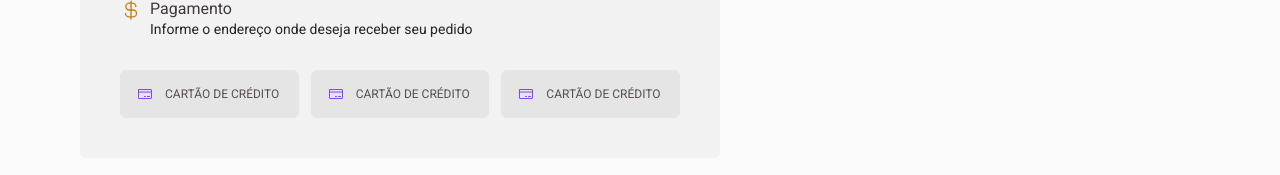
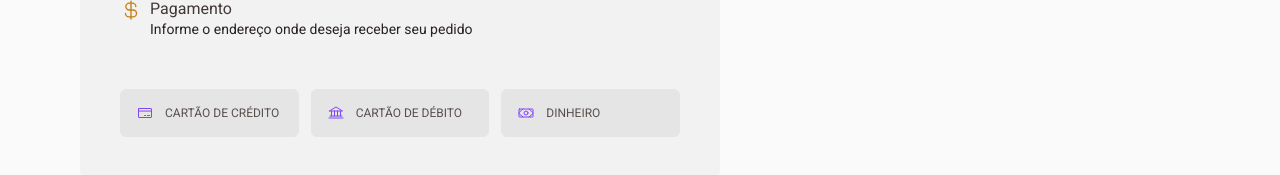
Before and after one commit to BrunaDuarte-3321/Ignite_ReactJS_2022, a React (Vite) app in the folder coffee-delivery/: page /completeorder in a window 1280 px wide. Shown: the part 599-774 px from the top of the page. Built offline with nearby package versions, Linux system fonts and the light colour scheme.

Commit message:
Finalizando validação formulário confirmação de pedido.

```diff
--- a/coffee-delivery/src/pages/CompleteOrder/components/CompleteOrderForm/AdressForm.tsx
+++ b/coffee-delivery/src/pages/CompleteOrder/components/CompleteOrderForm/AdressForm.tsx
@@ -18,7 +18,6 @@ export function AdressForm() {
     <AdressFormContainer>
       <Input
         placeholder="CEP"
-        type="number"
         className="cep"
         {...register('cep')}
         error={errors.cep?.message}
@@ -31,9 +30,8 @@ export function AdressForm() {
       />
       <Input
         placeholder="Número"
-        type="number"
-        {...register('street')}
-        error={errors.street?.message}
+        {...register('number')}
+        error={errors.number?.message}
       />
       <Input
         placeholder="Complemento"
--- a/coffee-delivery/src/pages/CompleteOrder/components/CompleteOrderForm/PaymentMethodOptions.tsx
+++ b/coffee-delivery/src/pages/CompleteOrder/components/CompleteOrderForm/PaymentMethodOptions.tsx
@@ -1,12 +1,44 @@
+import { Bank, CreditCard, Money } from 'phosphor-react'
+import { useFormContext } from 'react-hook-form'
+import { RegularText } from '../../../../components/Typography'
+
 import { PaymentMethodInput } from '../PaymentMethodInput'
 import { PaymentMethodOptionsContainer } from './styles'
 
+export const paymentMethod = {
+  credit: {
+    label: 'Cartão de Crédito',
+    icon: <CreditCard size={16} />,
+  },
+  debit: {
+    label: 'Cartão de Débito',
+    icon: <Bank size={16} />,
+  },
+  money: {
+    label: 'Dinheiro',
+    icon: <Money size={16} />,
+  },
+}
 export function PaymentMethodOptions() {
+  const {
+    register,
+    formState: { errors },
+  } = useFormContext()
+
+  const paymentMethodError = errors?.paymentMethod?.message as unknown as string
   return (
     <PaymentMethodOptionsContainer>
-      <PaymentMethodInput />
-      <PaymentMethodInput />
-      <PaymentMethodInput />
+      {Object.entries(paymentMethod).map(([key, { label, icon }]) => (
+        <PaymentMethodInput
+          key={label}
+          id={key}
+          icon={icon}
+          value={key}
+          label={label}
+          {...register('paymentMethod')}
+        />
+      ))}
+      {paymentMethodError && <RegularText>{paymentMethodError}</RegularText>}
     </PaymentMethodOptionsContainer>
   )
 }
--- a/coffee-delivery/src/pages/CompleteOrder/components/CompleteOrderForm/styles.ts
+++ b/coffee-delivery/src/pages/CompleteOrder/components/CompleteOrderForm/styles.ts
@@ -37,4 +37,9 @@ export const PaymentMethodOptionsContainer = styled.div`
   display: grid;
   grid-template-columns: repeat(3, 1fr);
   gap: 0.75rem;
+
+  > P {
+    color: ${({ theme }) => theme.colors['base-error']};
+    grid-column: span 3;
+  }
 `
--- a/coffee-delivery/src/pages/CompleteOrder/components/PaymentMethodInput/index.tsx
+++ b/coffee-delivery/src/pages/CompleteOrder/components/PaymentMethodInput/index.tsx
@@ -1,11 +1,26 @@
-import { PaymentMethodInputContainer } from './styles'
-import { CreditCard } from 'phosphor-react'
+import { PaymentMethodInputContainer, ContentContainer } from './styles'
 
-export function PaymentMethodInput() {
+import { forwardRef, InputHTMLAttributes, ReactNode } from 'react'
+
+type PaymentMethodInputPorps = InputHTMLAttributes<HTMLInputElement> & {
+  icon: ReactNode
+  label: string
+}
+
+// eslint-disable-next-line react/display-name
+export const PaymentMethodInput = forwardRef<
+  HTMLInputElement,
+  PaymentMethodInputPorps
+>(({ id, icon, label, ...props }, ref) => {
   return (
     <PaymentMethodInputContainer>
-      <CreditCard size={16} />
-      Cartão de crédito
+      <input id={id} type="radio" {...props} name="paymentMethod" ref={ref} />
+      <label htmlFor={id}>
+        <ContentContainer>
+          {icon}
+          {label}
+        </ContentContainer>
+      </label>
     </PaymentMethodInputContainer>
   )
-}
+})
--- a/coffee-delivery/src/pages/CompleteOrder/components/PaymentMethodInput/styles.ts
+++ b/coffee-delivery/src/pages/CompleteOrder/components/PaymentMethodInput/styles.ts
@@ -1,6 +1,24 @@
-import styled from 'styled-components'
+import styled, { css } from 'styled-components'
 
 export const PaymentMethodInputContainer = styled.div`
+  input {
+    visibility: hidden;
+    appearance: none;
+  }
+
+  input:checked + label div {
+    ${({ theme }) => css`
+      background: ${theme.colors['brand-purple-light']};
+      border-color: ${theme.colors['brand-purple']};
+
+      &:hover {
+        background: ${theme.colors['brand-purple-light']};
+      }
+    `}
+  }
+`
+
+export const ContentContainer = styled.div`
   padding: 0 1rem;
   background: ${({ theme }) => theme.colors['base-button']};
   color: ${({ theme }) => theme.colors['base-text']};
--- a/coffee-delivery/src/pages/CompleteOrder/index.tsx
+++ b/coffee-delivery/src/pages/CompleteOrder/index.tsx
@@ -4,6 +4,13 @@ import { CompleteOrderContainer } from './styles'
 import * as zod from 'zod'
 import { zodResolver } from '@hookform/resolvers/zod'
 import { useForm, FormProvider } from 'react-hook-form'
+
+// eslint-disable-next-line no-unused-vars
+enum PaymentMethods {
+  credit = 'credit',
+  debit = 'debit',
+  money = 'money',
+}
 
 const confirmOrderFormValidationSchema = zod.object({
   cep: zod.string().min(1, 'Informe o CEP'),
@@ -13,6 +20,11 @@ const confirmOrderFormValidationSchema = zod.object({
   district: zod.string().min(1, 'Informe o Bairro'),
   city: zod.string().min(1, 'Informe a Cidade'),
   uf: zod.string().min(1, 'Informe a UF'),
+  paymentMethod: zod.nativeEnum(PaymentMethods, {
+    errorMap: () => {
+      return { message: 'Informe o método de pagamento' }
+    },
+  }),
 })
 
 type OrderData = zod.infer<typeof confirmOrderFormValidationSchema>
@@ -25,7 +37,7 @@ export function CompleteOrder() {
 
   const { handleSubmit } = confirmOrderForm
 
-  const handleConfirmOrder = (data: any) => {
+  const handleConfirmOrder = (data: ConfirmOrderData) => {
     console.log(data, 'data')
   }
   return (
```
